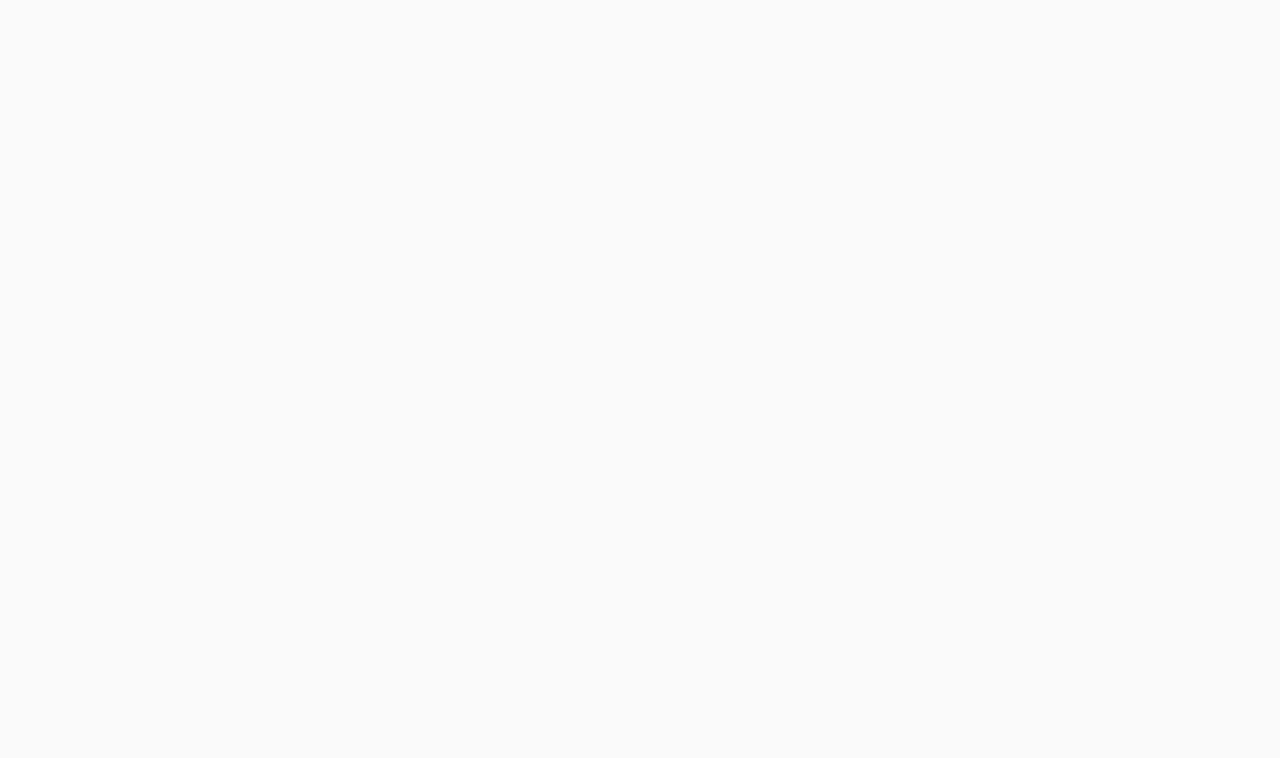
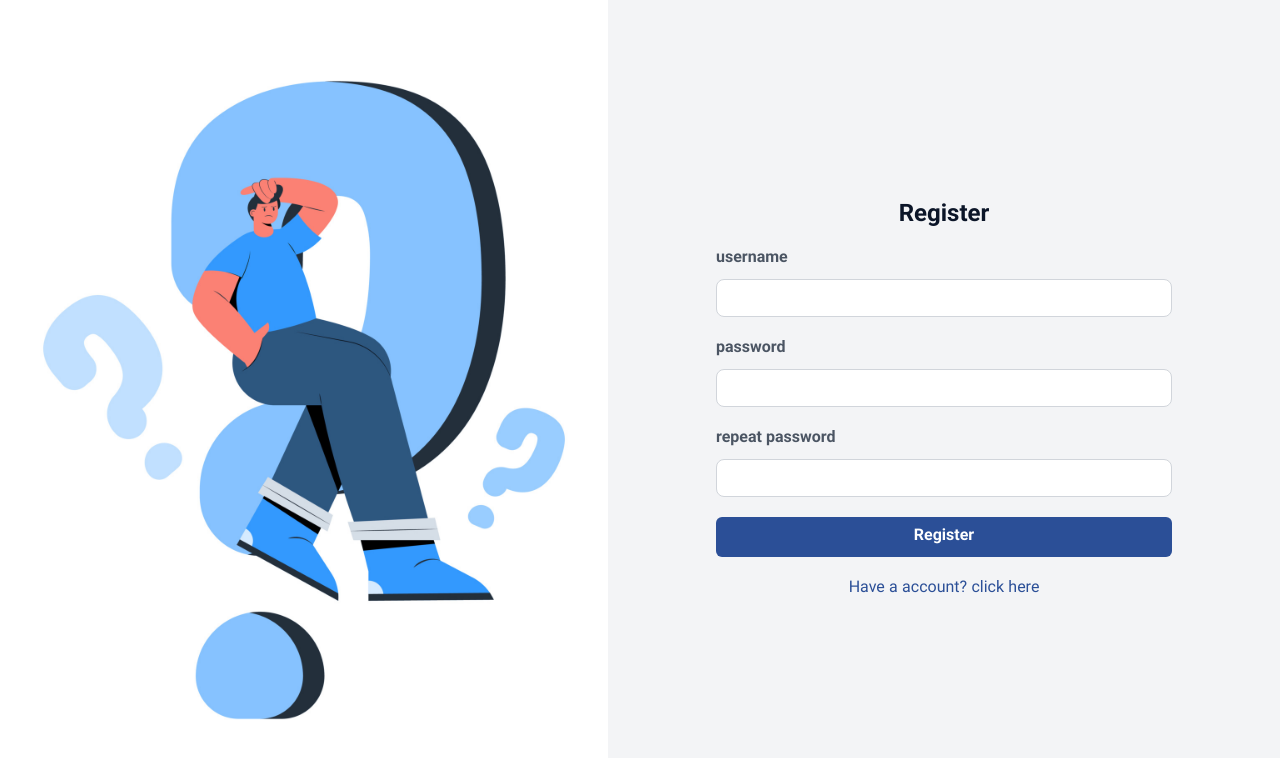
Before and after one commit to Kiyarash17/webelopers_front, a Next.js app: page /en/auth/register in a window 1280 px wide. Shown: the top 758 px of the page. Built offline with nearby package versions, Linux system fonts and the light colour scheme.

Commit message:
Update login and register pages

```diff
--- a/app/[lang]/(auth)/auth/login/page.tsx
+++ b/app/[lang]/(auth)/auth/login/page.tsx
@@ -33,7 +33,7 @@ export default function Page(props: any) {
           </button>
         </form>
         <div className="mt-5 text-primary text-center">
-          <a href="#" className="hover:underline">
+          <a href={locale?.login?.registerHref} className="hover:underline">
             {locale?.login?.signUp}
           </a>
         </div>
--- a/app/[lang]/(auth)/auth/register/page.tsx
+++ b/app/[lang]/(auth)/auth/register/page.tsx
@@ -1,6 +1,48 @@
+import Input from "@/components/ui/input";
+import { useLocale } from "@/i18n";
 
-export default function Page() {
-    return (
-        <></>
-    )
+export default function Page(props: any) {
+  const locale = useLocale(props.params?.lang);
+
+  return (
+    <div className="bg-gray-100 flex justify-center items-center h-screen max-h-screen overflow-hidden">
+      <div className="flex-1 h-screen hidden md:block">
+        <img
+          src="/img/login.jpg"
+          alt="Login image"
+          className="object-cover w-full h-full"
+        />
+      </div>
+      <div className="p-8 flex-1">
+        <h1 className="text-2xl font-semibold mb-4 text-center">
+          {locale?.register?.title}
+        </h1>
+        <form
+          action="#"
+          method="POST"
+          className="flex flex-col justify-center items-center gap-5 container-sm"
+        >
+          <Input id="username" label={locale?.register?.username} fullWidth />
+          <Input id="password" label={locale?.register?.password} fullWidth />
+          <Input
+            id="password"
+            label={locale?.register?.repeatPassword}
+            fullWidth
+          />
+
+          <button
+            type="submit"
+            className="bg-primary hover:bg-primary/90 text-white font-semibold rounded-md py-2 px-4 w-full"
+          >
+            {locale?.register?.title}
+          </button>
+        </form>
+        <div className="mt-5 text-primary text-center">
+          <a href={locale?.register?.loginHref} className="hover:underline">
+            {locale?.register?.login}
+          </a>
+        </div>
+      </div>
+    </div>
+  );
 }
--- a/i18n/en.ts
+++ b/i18n/en.ts
@@ -7,6 +7,15 @@ const EN = {
     username: "username",
     password: "password",
     signUp: "Sign up Here",
+    registerHref: "/en/auth/register",
+  },
+  register: {
+    title: "Register",
+    username: "username",
+    password: "password",
+    repeatPassword: "repeat password",
+    login: "Have a account? click here",
+    loginHref: "/en/auth/login",
   },
   search: "Search",
   header: {
--- a/i18n/fa.ts
+++ b/i18n/fa.ts
@@ -7,6 +7,15 @@ const FA = {
     username: "نام کاربری",
     password: "رمز عبور",
     signUp: "اینجا ثبت نام کنید",
+    registerHref: "/fa/auth/register",
+  },
+  register: {
+    title: "ثبت نام",
+    username: "نام کاربری",
+    password: "رمز عبور",
+    repeatPassword: "تکرار رمز عبور",
+    login: "حساب دارید؟ اینجا کلیک کنید",
+    loginHref: "/fa/auth/login",
   },
   search: "جستجو",
   header: {
```
